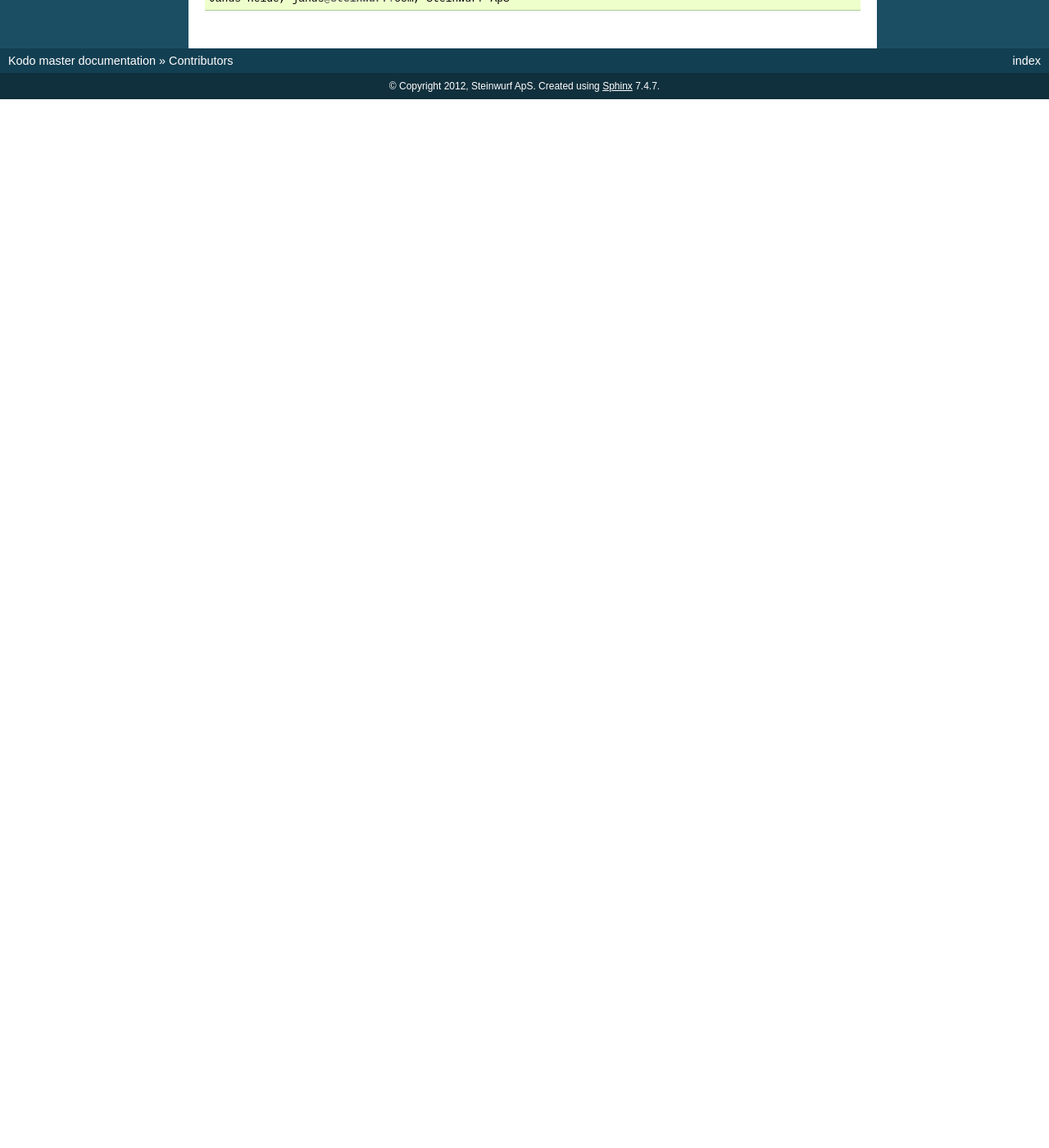
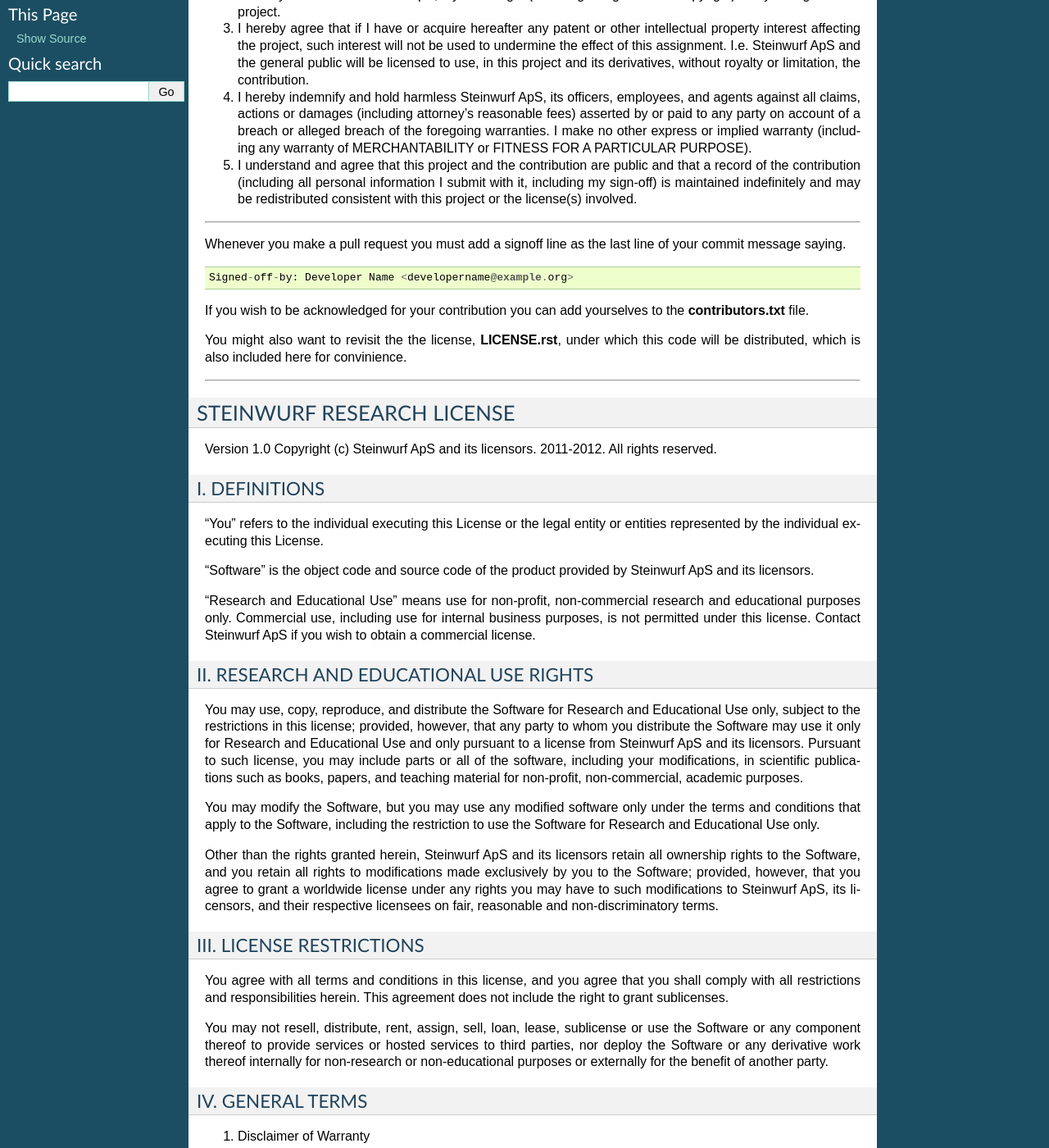
Before and after one commit to msherif4/kodo, a Sphinx documentation site: the page built from docs/source/contribution/contribution.rst, in a window 1280 px wide and 1400 px high, scrolled down 340 px. Shown: the whole window at 82% size. Built offline with Sphinx 7.4.7, drawn with Linux system fonts in a browser that asks for light colours; formulas are drawn with MathJax 3; before the commit the page ends 900 px from its top, so only the background shows below that; some of the changed text lies outside the part shown.

Commit message:
added some documentation

```diff
--- a/docs/source/contribution/contribution.rst
+++ b/docs/source/contribution/contribution.rst
@@ -1,11 +1,34 @@
-Based on
+Contributing
+++++++++++++
 
-http://gerrit.googlecode.com/svn/documentation/2.0/user-signedoffby.html
+.. _signoff: http://gerrit.googlecode.com/svn/documentation/2.0/user-signedoffby.html
+
+If you want to contribute code we ask you to sign over your copyright for that code. In order to allow for this in a manner that generates as little overhead for you the contributor and us, we use an approach based on this signoff_ procedure. This also ensures that a record of all contributions indefinently. First you must carefully read our signoff statement, **SIGNOFF.rst**, which is included here for convinience.
 
 ----
 
-.. include:: signoff_steinwurf.rst
+.. include:: ../../../SIGNOFF.rst
 
 ----
 
-.. include:: contributors.rst
+Whenever you make a pull request you must add a signoff line as the last line of your commit message saying.
+
+::
+
+
+   Signed-off-by: Developer Name <developername@example.org>
+
+
+If you wish to be acknowledged for your contribution you can add yourselves to the **contributors.txt** file.
+
+You might also want to revisit the the license, **LICENSE.rst**, under which this code will be distributed, which is also included here for convinience.
+
+----
+
+.. include:: ../../../LICENSE.rst
+
+----
+
+
+..
+   include:: contributors.rst
--- a/docs/source/index.rst
+++ b/docs/source/index.rst
@@ -11,10 +11,13 @@
 .. toctree::
    :maxdepth: 2
 
+   intro
    nc_glossary
 
-Documentation for the Code
-==========================
+   contribution/contribution
+
+Code Documentation
+==================
 
 
 
```
